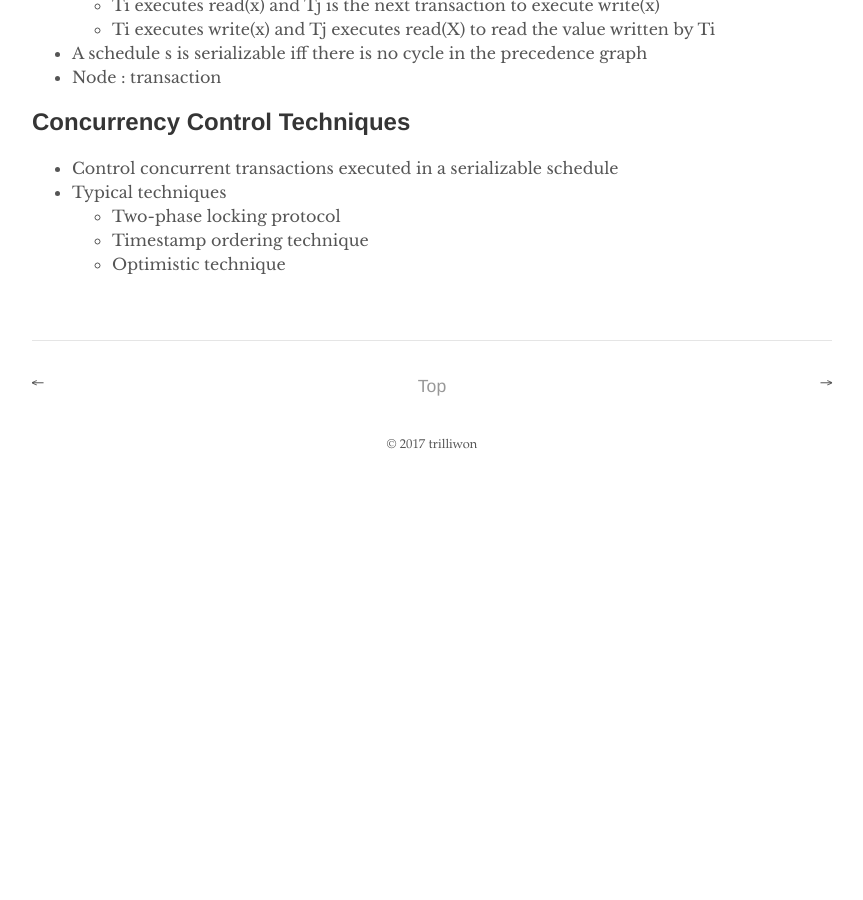
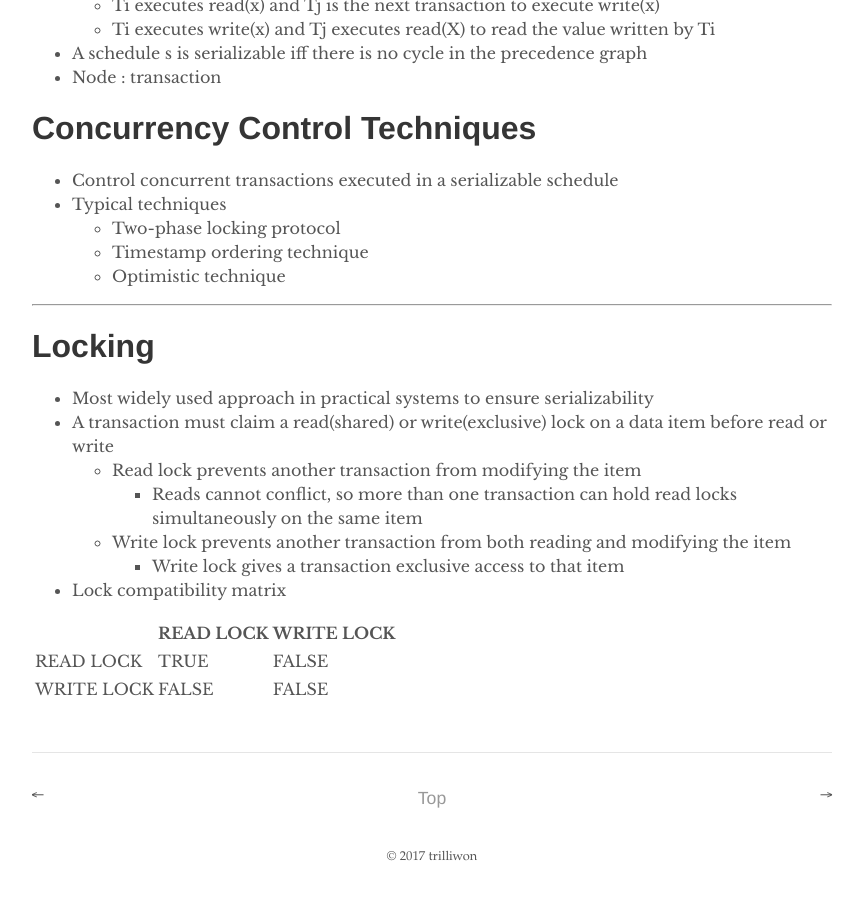
Before and after one commit to trilliwon/ABL, a Jekyll site: the page built from _posts/2017-11-22-db-transaction.md, in a window 1280 px wide and 900 px high, scrolled down 2616 px. Shown: the whole window, without its empty margins (208-1071 px from the left). Built offline with Jekyll 4.4.1, drawn with Linux system fonts in a browser that asks for light colours; before the commit the page ends 3104 px from its top, so only the background shows below that.

Commit message:
Fri Nov 24 13:58:47 KST 2017

```diff
--- a/_posts/2017-11-22-db-transaction.md
+++ b/_posts/2017-11-22-db-transaction.md
@@ -86,10 +86,27 @@ categories: db
 - A schedule s is serializable iff there is no cycle in the precedence graph
 - Node : transaction
 
-## Concurrency Control Techniques
+# Concurrency Control Techniques
 
 - Control concurrent transactions executed in a serializable schedule
 - Typical techniques
   - Two-phase locking protocol
   - Timestamp ordering technique
   - Optimistic technique
+
+---
+
+# Locking
+- Most widely used approach in practical systems to ensure serializability
+- A transaction must claim a read(shared) or write(exclusive) lock on a data item before read or write
+  - Read lock prevents another transaction from modifying the item
+    - Reads cannot conflict, so more than one transaction can hold read locks simultaneously on the same item
+  - Write lock prevents another transaction from both reading and modifying the item
+    - Write lock gives a transaction exclusive access to that item
+
+- Lock compatibility matrix
+
+|            | READ LOCK | WRITE LOCK |
+| :--------  | :---- | :---- |
+| READ LOCK  | TRUE  | FALSE |
+| WRITE LOCK | FALSE | FALSE |
```
